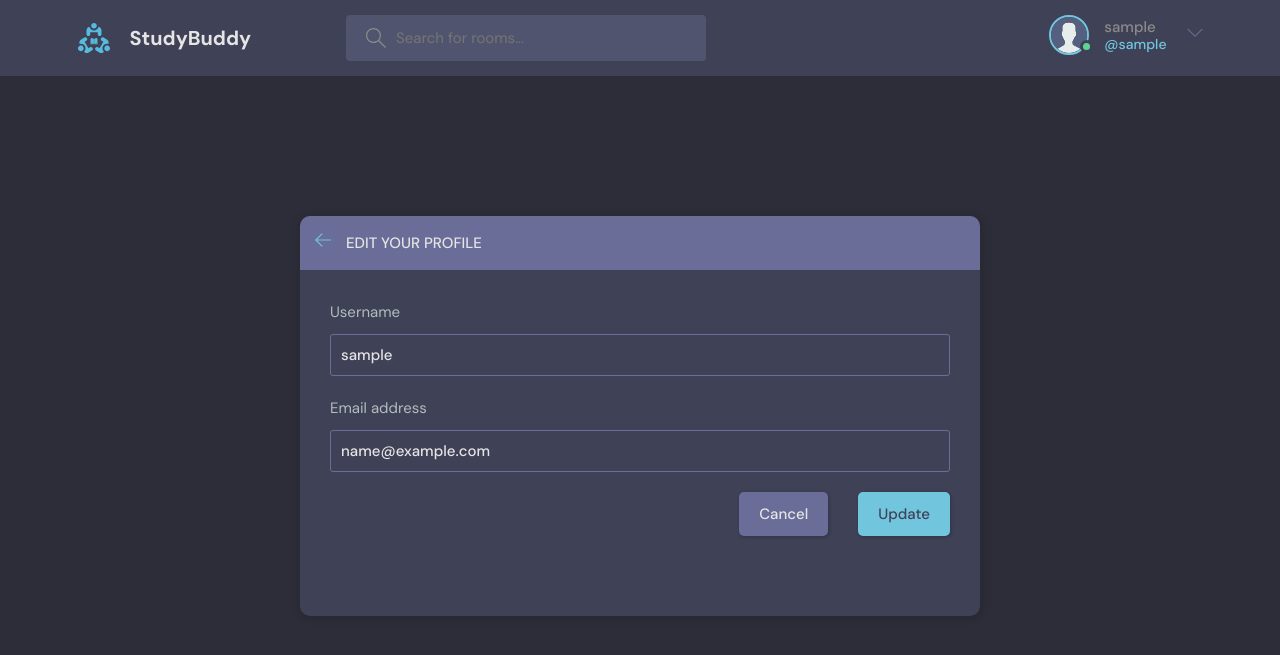
After one commit to criSiles/studybudcris, a Django app: page /update-user in a window 1280 px wide. The commit adds this page. Shown: the top 655 px of the page. Run offline with Django 5.2, Linux system fonts and the light colour scheme; the visitor is signed in with stand-in values (Sample User, id 1).

Commit message:
feat: Add UserForm for updating user information

```diff
--- a/base/forms.py
+++ b/base/forms.py
@@ -1,5 +1,6 @@
 from django.forms import ModelForm
 from .models import Room
+from django.contrib.auth.forms import User
 
 class RoomForm(ModelForm):
     class Meta:
@@ -8,3 +9,8 @@ class RoomForm(ModelForm):
         # This is going to create all the fields from the model Room that we want to display in the form, for now is all
         fields = '__all__'
         exclude = ['host', 'participants']
+
+class UserForm(ModelForm):
+    class Meta:
+        model = User
+        fields = ['username', 'email']
--- a/base/templates/base/profile.html
+++ b/base/templates/base/profile.html
@@ -19,7 +19,9 @@
           <div class="profile__info">
             <h3>{{user.username}}</h3>
             <p>@{{user.username}}</p>
-            <a href="edit-user.html" class="btn btn--main btn--pill">Edit Profile</a>
+            {% if request.user == user %}
+            <a href="{% url 'update-user'%}" class="btn btn--main btn--pill">Edit Profile</a>
+            {% endif %}
           </div>
           <div class="profile__about">
             <h3>About</h3>
--- /dev/null
+++ b/base/templates/base/update-user.html
@@ -0,0 +1,42 @@
+{% extends "main.html" %} {% block content%}
+<main class="update-account layout">
+  <div class="container">
+    <div class="layout__box">
+      <div class="layout__boxHeader">
+        <div class="layout__boxTitle">
+          <a href="{% url 'home' %}">
+            <svg
+              version="1.1"
+              xmlns="http://www.w3.org/2000/svg"
+              width="32"
+              height="32"
+              viewBox="0 0 32 32"
+            >
+              <title>arrow-left</title>
+              <path
+                d="M13.723 2.286l-13.723 13.714 13.719 13.714 1.616-1.611-10.96-10.96h27.625v-2.286h-27.625l10.965-10.965-1.616-1.607z"
+              ></path>
+            </svg>
+          </a>
+          <h3>Edit your profile</h3>
+        </div>
+      </div>
+      <div class="layout__body">
+        <form class="form" action="" method="POST">
+          {% csrf_token %}
+          {% for field in form %}
+          <div class="form__group">
+            <label for="profile_pic">{{field.label}}</label>
+            {{field}}
+          </div>
+          {% endfor %}
+          <div class="form__action">
+            <a class="btn btn--dark" href="index.html">Cancel</a>
+            <button class="btn btn--main" type="submit">Update</button>
+          </div>
+        </form>
+      </div>
+    </div>
+  </div>
+</main>
+{% endblock content %}
--- a/base/urls.py
+++ b/base/urls.py
@@ -13,4 +13,5 @@ urlpatterns = [
     path('update-room/<str:pk>', views.updateRoom, name="update-room"),
     path('delete-room/<str:pk>', views.deleteRoom, name="delete-room"),
     path('delete-message/<str:pk>', views.deleteMessage, name="delete-message"),
+    path('update-user', views.updateUser, name="update-user"),
 ]
--- a/base/views.py
+++ b/base/views.py
@@ -1,3 +1,4 @@
+from operator import is_
 from django.shortcuts import redirect, render
 from django.http import HttpResponse
 # The Q lookup method allow us to make & and | statements in the query
@@ -6,7 +7,7 @@ from django.db.models import Q
 from django.contrib.auth.decorators import login_required
 from django.contrib.auth.models import User
 from .models import Room, Topic, Message
-from .forms import RoomForm
+from .forms import RoomForm, UserForm
 # This is used to send messages to the user
 from django.contrib import messages
 from django.contrib.auth import authenticate, login, logout
@@ -162,3 +163,14 @@ def deleteMessage(request, pk):
         message.delete()
         return redirect('home')
     return render(request, 'base/delete.html', {'obj': message})
+
+@login_required(login_url='login')
+def updateUser(request):
+    user = request.user
+    form = UserForm(instance=user)
+    if request.method == 'POST':
+        form = UserForm(request.POST, instance=user)
+        if form.is_valid():
+            form.save()
+        return redirect('user-profile', pk=user.id)
+    return render(request, 'base/update-user.html', {'form': form})
--- a/templates/navbar.html
+++ b/templates/navbar.html
@@ -56,7 +56,7 @@
             {% endif %}
 
             <div class="dropdown-menu">
-                <a href="settings.html" class="dropdown-link"
+                <a href="{% url 'update-user' %}" class="dropdown-link"
                 ><svg
                     version="1.1"
                     xmlns="http://www.w3.org/2000/svg"
```
